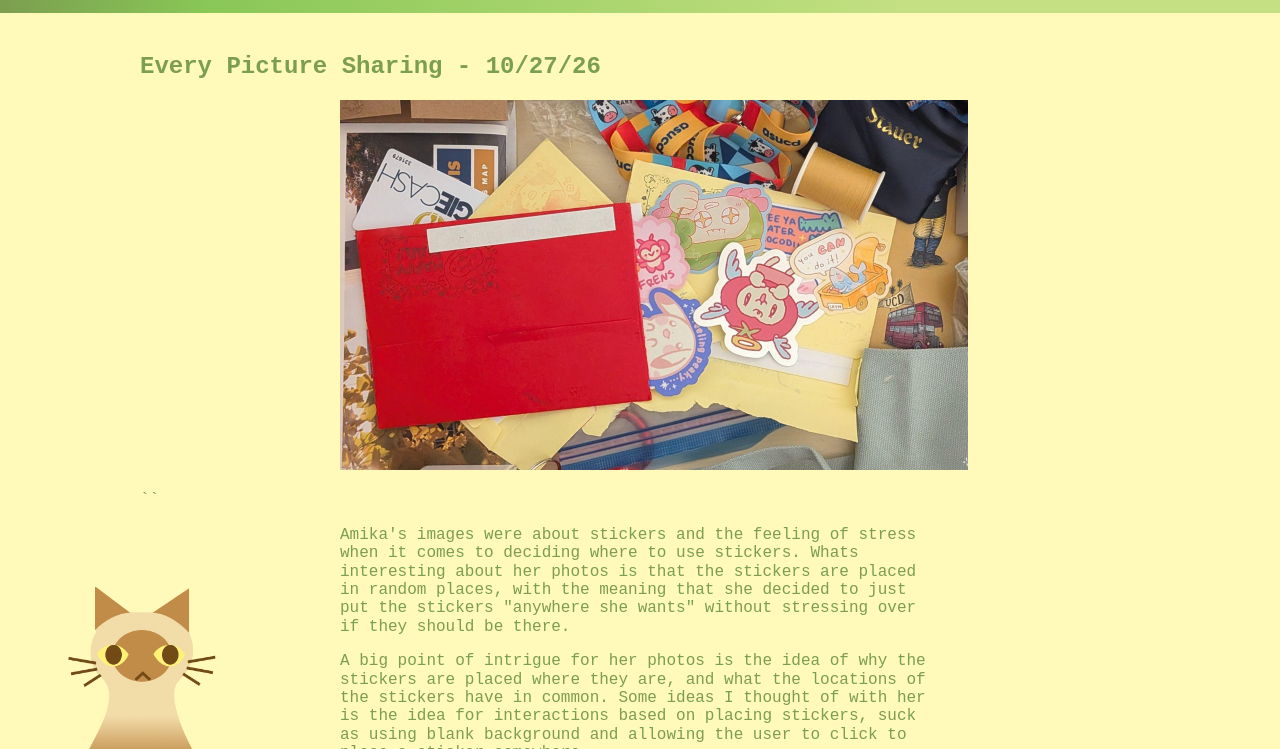
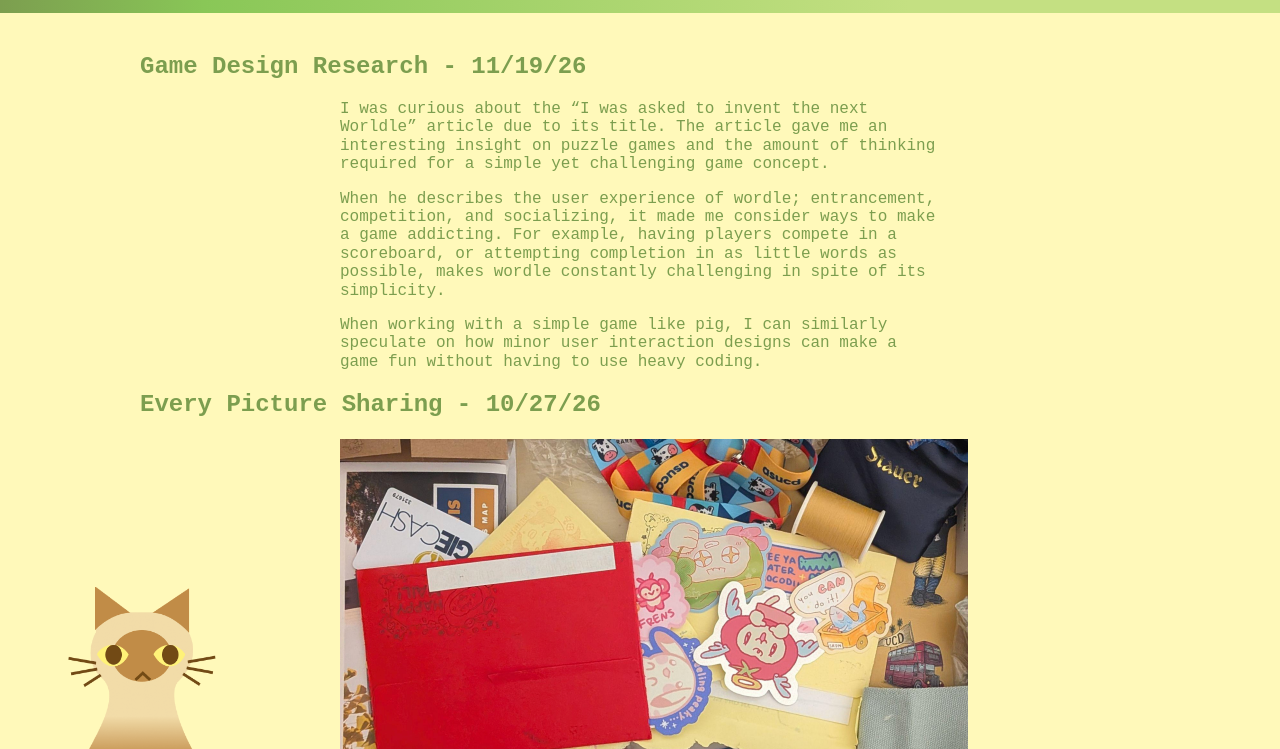
Before and after one commit to nbmai-git/des157a-nova, a plain HTML site: page journal.html in a window 1280 px wide. Shown: the part 51-800 px from the top of the page. Drawn offline with nearby package versions, Linux system fonts and the light colour scheme.

Commit message:
added journal post

```diff
--- a/journal.html
+++ b/journal.html
@@ -39,6 +39,19 @@
 
 
         <article>
+
+            <h2>Game Design Research - 11/19/26</h2>
+            <p>I was curious about the “I was asked to invent the next Worldle” article due to its title.
+                The article gave me an interesting insight on puzzle games and the amount of thinking required
+                for a simple yet challenging game concept.</p>
+
+            <p>When he describes the user experience of wordle; entrancement, competition, and socializing, it made
+                me consider ways to make a game addicting. For example, having players compete in a scoreboard, or
+                attempting completion in as little words as possible, makes wordle constantly challenging in spite
+                of its simplicity.</p>
+
+            <p>When working with a simple game like pig, I can similarly speculate on how minor user interaction designs
+                can make a game fun without having to use heavy coding.</p>
 
 
             <h2>Every Picture Sharing - 10/27/26</h2>
```
